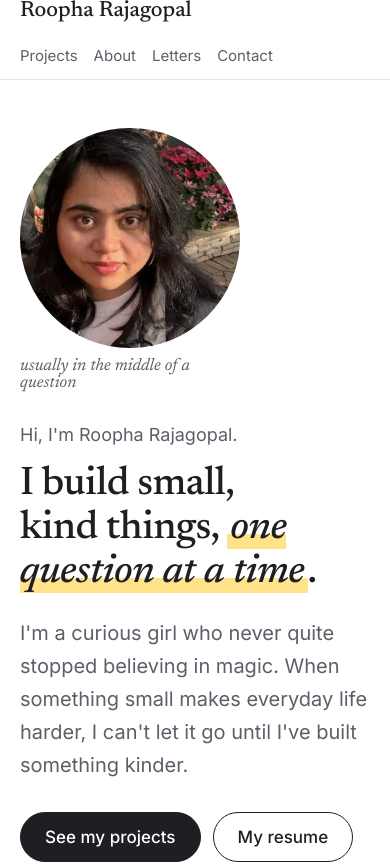
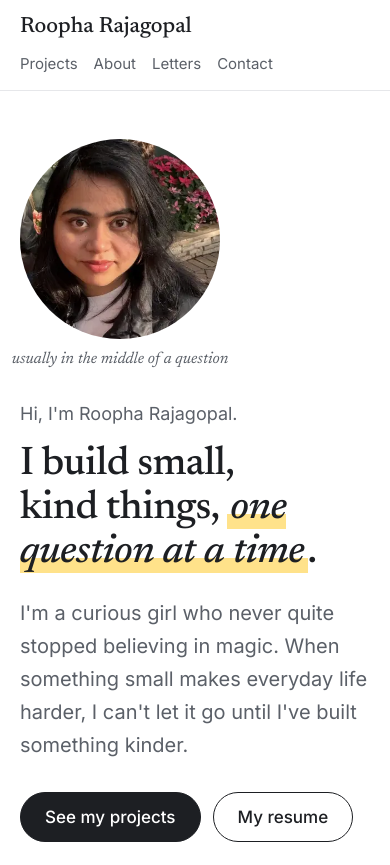
Before and after one commit to rroopha-25/RoophaRajagopal, a plain HTML site: page index.html in a window 390 px wide. Shown: the top 865 px of the page. Drawn offline with Linux system fonts and the light colour scheme.

Commit message:
Phone fixes: header spacing, centered photo caption, footer clear of browser bar
Co-Authored-By: Claude Opus 5.5 <noreply@anthropic.com>
Claude-Session: https://claude.ai/code/session_01DTrxamfSftUGQ21NDzb2gi

```diff
--- a/index.html
+++ b/index.html
@@ -2,7 +2,7 @@
 <html lang="en">
 <head>
 <meta charset="utf-8">
-<meta name="viewport" content="width=device-width, initial-scale=1">
+<meta name="viewport" content="width=device-width, initial-scale=1, viewport-fit=cover">
 <title>Roopha Rajagopal</title>
 <link rel="preconnect" href="https://fonts.googleapis.com">
 <link rel="preconnect" href="https://fonts.gstatic.com" crossorigin>
@@ -87,15 +87,18 @@ section.band{border-top:1px solid var(--line);padding:clamp(48px,7vw,88px) 0}
 .contact h2{font-size:clamp(36px,5vw,56px);font-style:italic}
 .contact p{color:var(--soft);font-size:20px;margin:14px 0 0}
 .contact .btns{justify-content:center}
-footer{border-top:1px solid var(--line);padding:28px 0;color:var(--soft);font-size:15px}
+footer{border-top:1px solid var(--line);padding:32px 0 calc(56px + env(safe-area-inset-bottom,0px));color:var(--soft);font-size:15px}
 footer .wrap{display:flex;flex-wrap:wrap;justify-content:space-between;gap:12px}
 footer nav{display:flex;gap:18px;flex-wrap:wrap}
 @media(max-width:800px){
 body{font-size:17px}
 .hero{grid-template-columns:minmax(0,1fr);gap:28px}
-.photo{order:-1;max-width:220px}
+.photo{order:-1;width:200px;max-width:100%}
 .photo img{aspect-ratio:1;border-radius:50%}
-.photo figcaption{text-align:left}
+.photo figcaption{text-align:center;font-size:16px;line-height:1.35;margin-top:10px;width:240px;margin-left:-20px;text-wrap:balance}
+header .wrap{min-height:0;padding-top:14px;padding-bottom:6px;gap:2px 16px}
+header b{font-size:22px;line-height:1.25;width:100%}
+header nav a{padding:8px 0}
 .intro,.two{grid-template-columns:minmax(0,1fr)}
 .qa{grid-template-columns:minmax(0,1fr);padding:28px 0 40px 40px;gap:20px}
 .qa::before{left:4px;top:38px}
```
